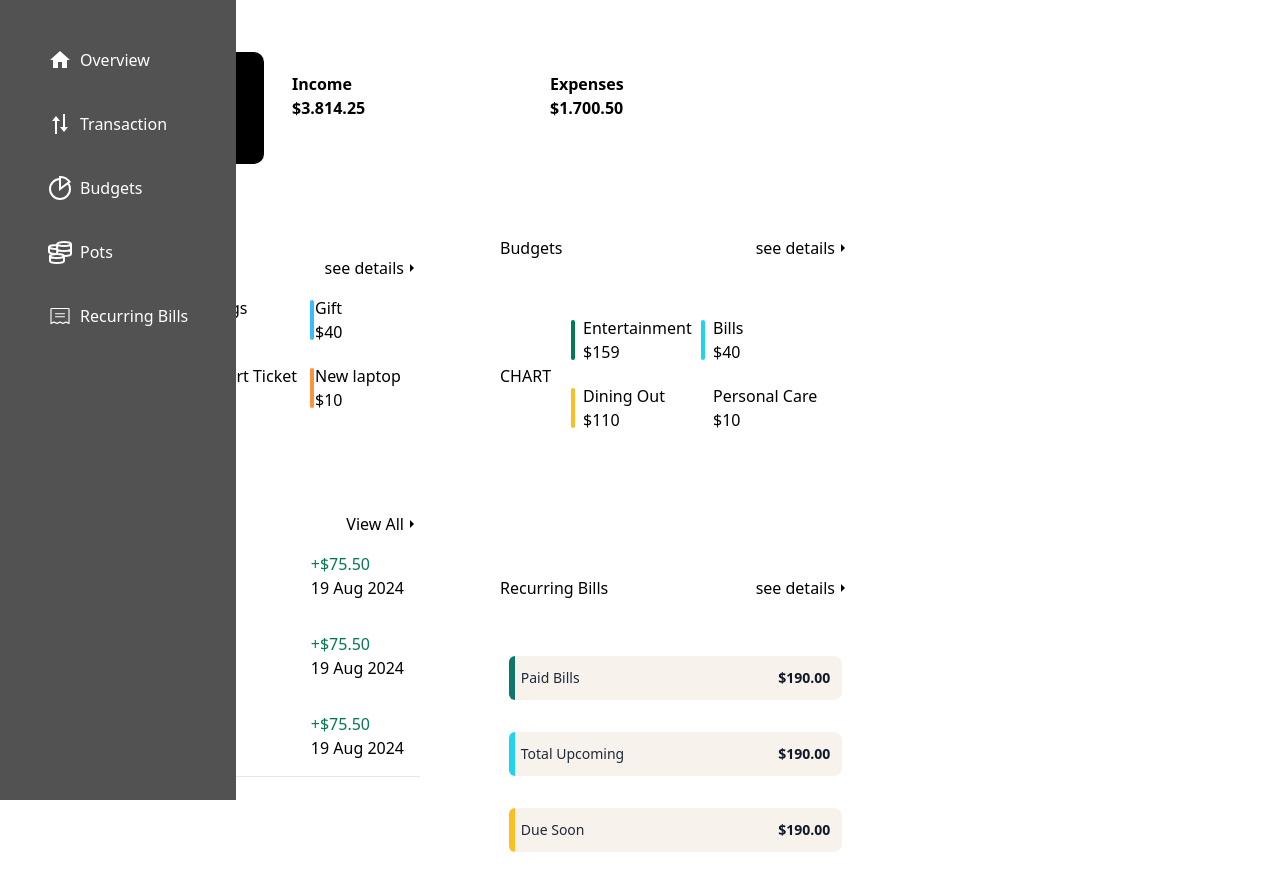
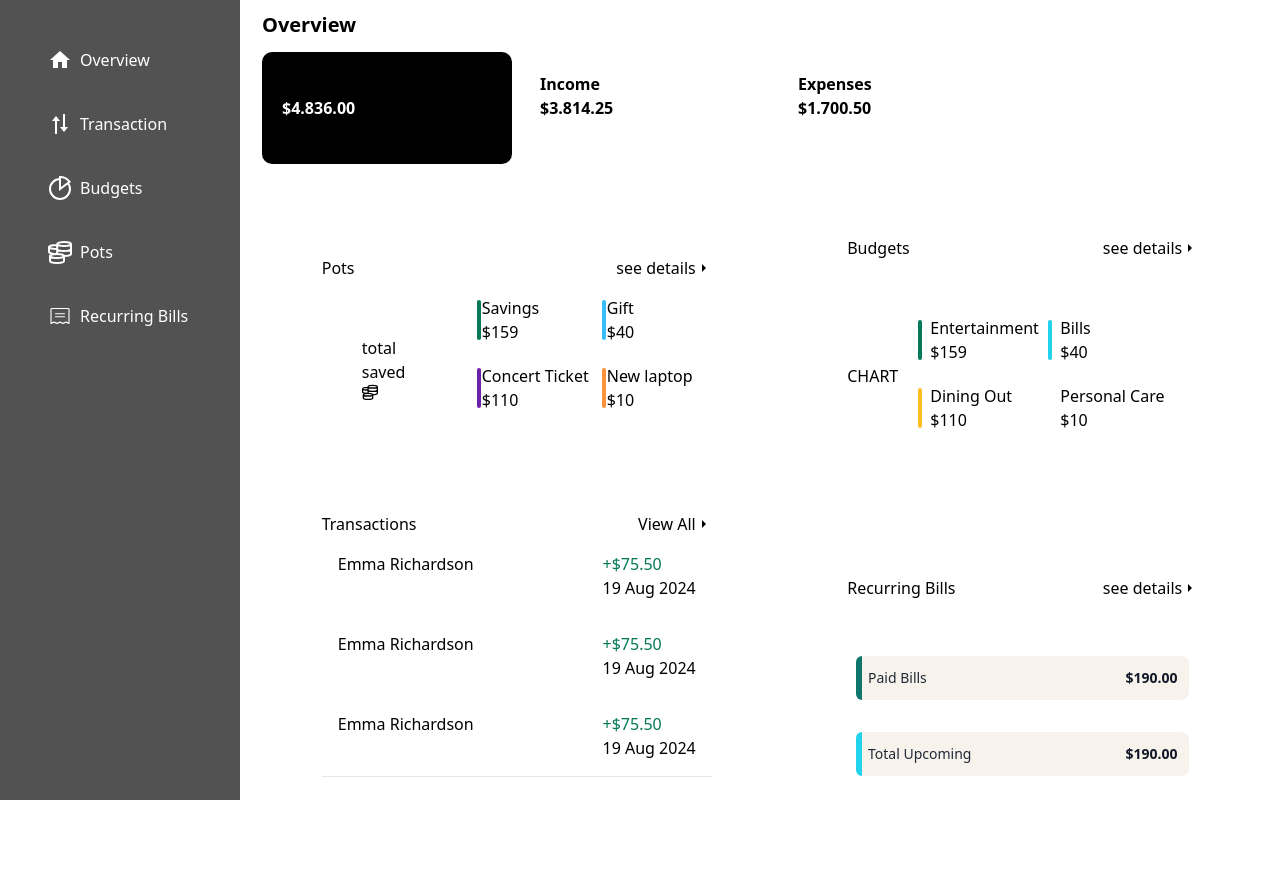
Before and after one commit to mbahramii/personal-finance-app, a React (Vite) app: page / in a window 1280 px wide. Shown: the top 890 px of the page. After the commit the page ends 800 px from the top, so only its background shows below. Built offline with nearby package versions, Linux system fonts and the light colour scheme.

Commit message:
refactor: improve SideBar and Overview page responsiveness and layout

```diff
--- a/src/App.jsx
+++ b/src/App.jsx
@@ -5,11 +5,13 @@ import Overview from "./assets/pages/Overview"
 function App() {
 
   return (
-    <div className="w-screen bg-cream flex flex-col lg:flex-row ">
-       <div className="hidden lg:block">
+    <div className="w-screen h-auto bg-cream flex flex-col lg:flex-row ">
+       <div className="hidden lg:block overflow-y-auto h-screen w-60 ">
         <SideBar/>
       </div>
+      <div className="flex-1 h-screen overflow-y-auto">
       <Overview />
+      </div>
       <div  className="block lg:hidden">
       <Footer/>
       </div>
--- a/src/assets/components/SideBar.jsx
+++ b/src/assets/components/SideBar.jsx
@@ -6,7 +6,7 @@ import { GrMoney } from "react-icons/gr";
 
 const SideBar = () => {
   return (
-    <div className="flex gap-10 bg-neutral-600 items-start h-screen fixed left-0 text-white lg:flex-col p-12">
+    <div className="h-screen flex gap-10 bg-neutral-600 items-start text-white lg:flex-col p-12 pb-96">
       {/* <Link to="/home"> */}
       <div className="flex flex-row gap-2 items-end justify-end">
         <MdHome className=" w-6 h-6 text-white hover:text-blue-400 transition" />
--- a/src/assets/pages/Overview.jsx
+++ b/src/assets/pages/Overview.jsx
@@ -5,7 +5,7 @@ import RecurringBills from "../components/RecurringBills";
 
 const Overview = () => {
   return (
-    <div className=" p-[10px]">
+    <div className="p-[10px] mx-2">
       <div>
         <div className="mb-3 font-bold text-[20px] sm:mx-1">
           <h1>Overview</h1>
@@ -25,7 +25,7 @@ const Overview = () => {
           </div>
         </div>
       </div>
-      <div className="lg:flex lg:flex-row lg:gap-10 lg:items-center lg:justify-center">
+      <div className="lg:flex lg:flex-row lg:gap-2 lg:items-center lg:justify-center xl:justify-around">
       <div className="lg:flex lg:flex-col  lg:justify-start">
         <div>
           <Pots />
```
